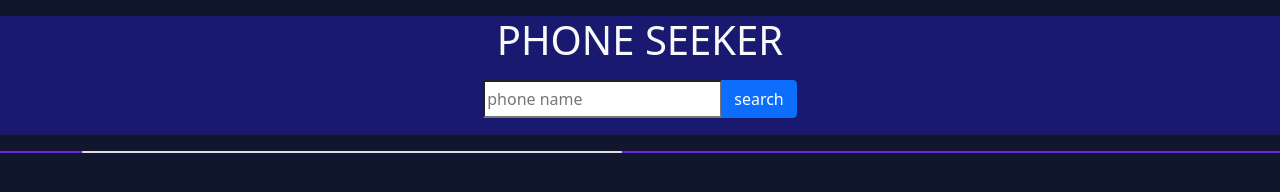
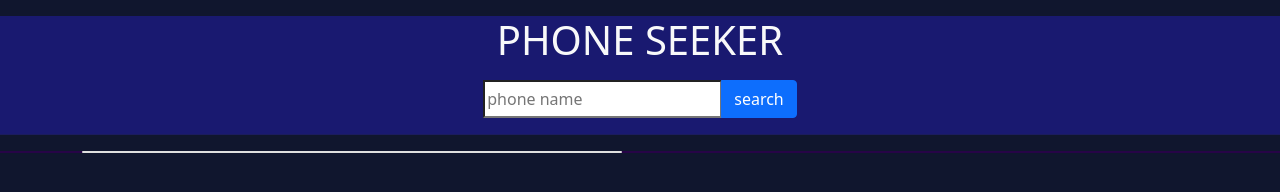
Before and after one commit to akila-niasa/phone-hunter, a plain HTML site: page index.html in a window 1280 px wide. Drawn offline with nearby package versions, Linux system fonts and the light colour scheme.

Commit message:
fourth added

```diff
--- a/script.js
+++ b/script.js
@@ -18,6 +18,7 @@ const displayPhone=(allphones)=>{
      errorMsg.style.color="red"
     }
     document.getElementById("phone-list").innerHTML=''
+    document.getElementById("phone-details").innerHTML=''
     phones.forEach(phone=>{
         const div=document.createElement("div")
         div.classList.add('col')
--- a/style.css
+++ b/style.css
@@ -1,9 +1,14 @@
 .header{
     background-color: midnightblue;
+    /* background-color: deepskyblue; */
+
 }
 main{
-    background-color: rgb(108, 42, 231);
+    background-color:  rgb(39, 4, 71);
+    /* background-color: darkturquoise; */
+
 }
 body{
     background-color:rgb(16, 22, 46) ;
+    /* background-color: lightseagreen; */
 }
```
